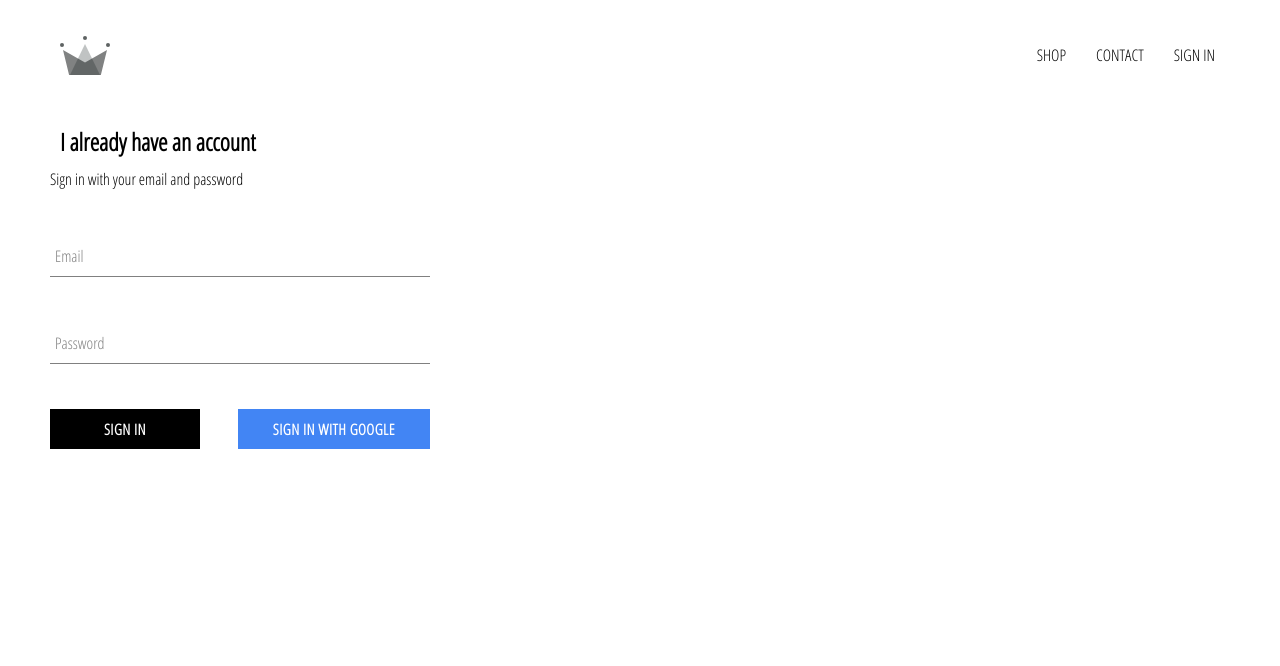
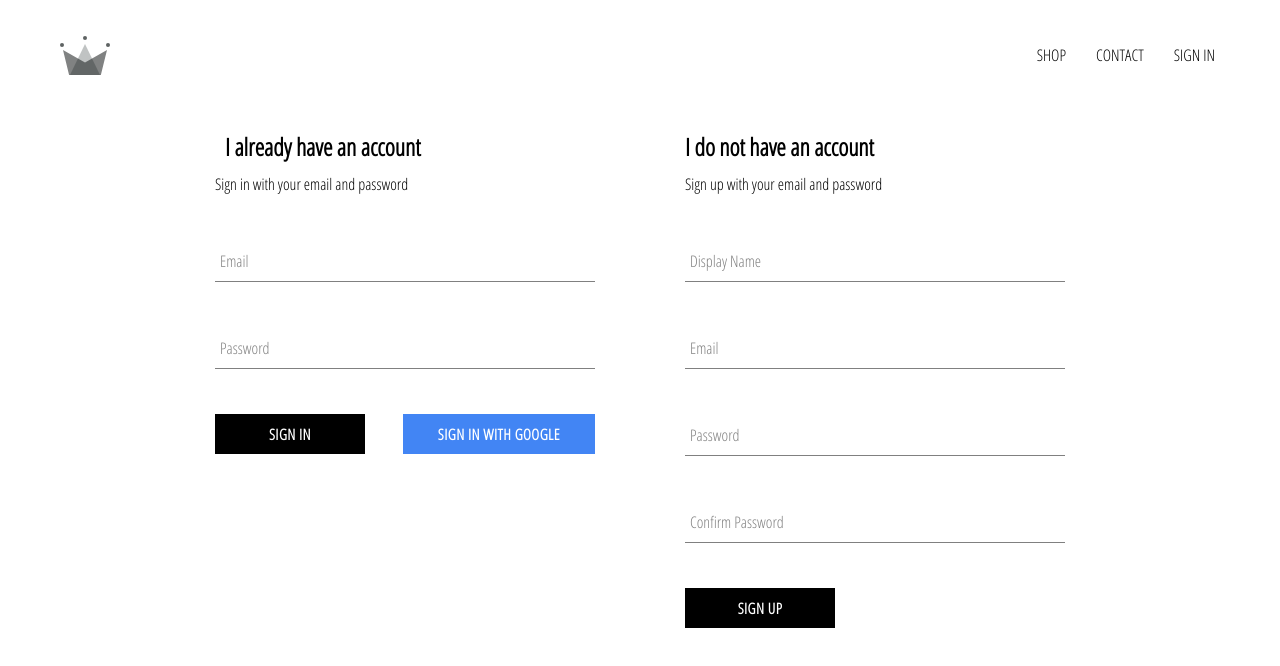
Before and after one commit to kvviecien/crwn-wear, a React (Create React App) app: page /signin in a window 1280 px wide. Shown: the top 666 px of the page. Built offline with nearby package versions, Linux system fonts and the light colour scheme; no server answers.

Commit message:
Implemented Sign Up with email and password
Included ability to store authenticated users in the firestore database

```diff
--- /dev/null
+++ b/src/components/sign-up/sign-up.jsx
@@ -0,0 +1,104 @@
+import React from 'react';
+
+import FormInput from '../form-input/form-input';
+import Button from '../button/button';
+
+import { auth, createUserProfileDocument } from '../../firebase/firebase.utils';
+
+import './sign-up.styles.scss';
+
+class SignUp extends React.Component {
+    constructor() {
+        super();
+
+        this.state = {
+            displayName: '',
+            email: '',
+            password: '',
+            confirmPassword: ''
+        };
+    }
+
+    handleSubmit = async event => {
+        event.preventDefault();
+
+        const { displayName, email, password, confirmPassword } = this.state;
+
+        if (password !== confirmPassword) {
+            alert("Passwords don't match");
+            return;
+        }
+
+        try {
+            const { user } = await auth.createUserWithEmailAndPassword(
+                email,
+                password
+            );
+
+            await createUserProfileDocument(user, { displayName });
+
+            this.setState({
+                displayName: '',
+                email: '',
+                password: '',
+                confirmPassword: ''
+            });
+        } catch (error) {
+            console.error(error);
+        }
+    };
+
+    handleChange = event => {
+        const { value, name } = event.target;
+
+        this.setState({ [name]: value });
+    };
+
+    render() {
+        const { displayName, email, password, confirmPassword } = this.state;
+        return (
+            <div className="sign-up">
+                <h2 className="title">I do not have an account</h2>
+                <span>Sign up with your email and password</span>
+
+                <form className="sign-up-form" onSubmit={this.handleSubmit}>
+                    <FormInput
+                        name="displayName"
+                        type="text"
+                        label="Display Name"
+                        value={displayName}
+                        handleChange={this.handleChange}
+                        required
+                    />
+                    <FormInput
+                        name="email"
+                        type="email"
+                        label="Email"
+                        value={email}
+                        handleChange={this.handleChange}
+                        required
+                    />
+                    <FormInput
+                        name="password"
+                        type="password"
+                        label="Password"
+                        value={password}
+                        handleChange={this.handleChange}
+                        required
+                    />
+                    <FormInput
+                        name="confirmPassword"
+                        type="password"
+                        label="Confirm Password"
+                        value={confirmPassword}
+                        handleChange={this.handleChange}
+                        required
+                    />
+                    <Button type="submit">Sign up</Button>
+                </form>
+            </div>
+        );
+    }
+}
+
+export default SignUp;
--- /dev/null
+++ b/src/components/sign-up/sign-up.styles.scss
@@ -0,0 +1,9 @@
+.sign-up {
+  width: 380px;
+  display: flex;
+  flex-direction: column;
+
+  .title {
+    margin: 10px 0;
+  }
+}
--- a/src/pages/sign-in-sign-up/sign-in-sign-up.jsx
+++ b/src/pages/sign-in-sign-up/sign-in-sign-up.jsx
@@ -1,11 +1,13 @@
 import React from 'react';
 import SignIn from '../../components/sign-in/sign-in';
+import SignUp from '../../components/sign-up/sign-up';
 
 import './sign-in-sign-up.styles.scss';
 
 const SignInSignUpPage = () => (
     <div className="sign-in-sign-up">
         <SignIn />
+        <SignUp />
     </div>
 );
 
--- a/src/pages/sign-in-sign-up/sign-in-sign-up.styles.scss
+++ b/src/pages/sign-in-sign-up/sign-in-sign-up.styles.scss
@@ -0,0 +1,6 @@
+.sign-in-sign-up {
+    width: 850px;
+    display: flex;
+    justify-content: space-between;
+    margin: 30px auto;
+}
```
